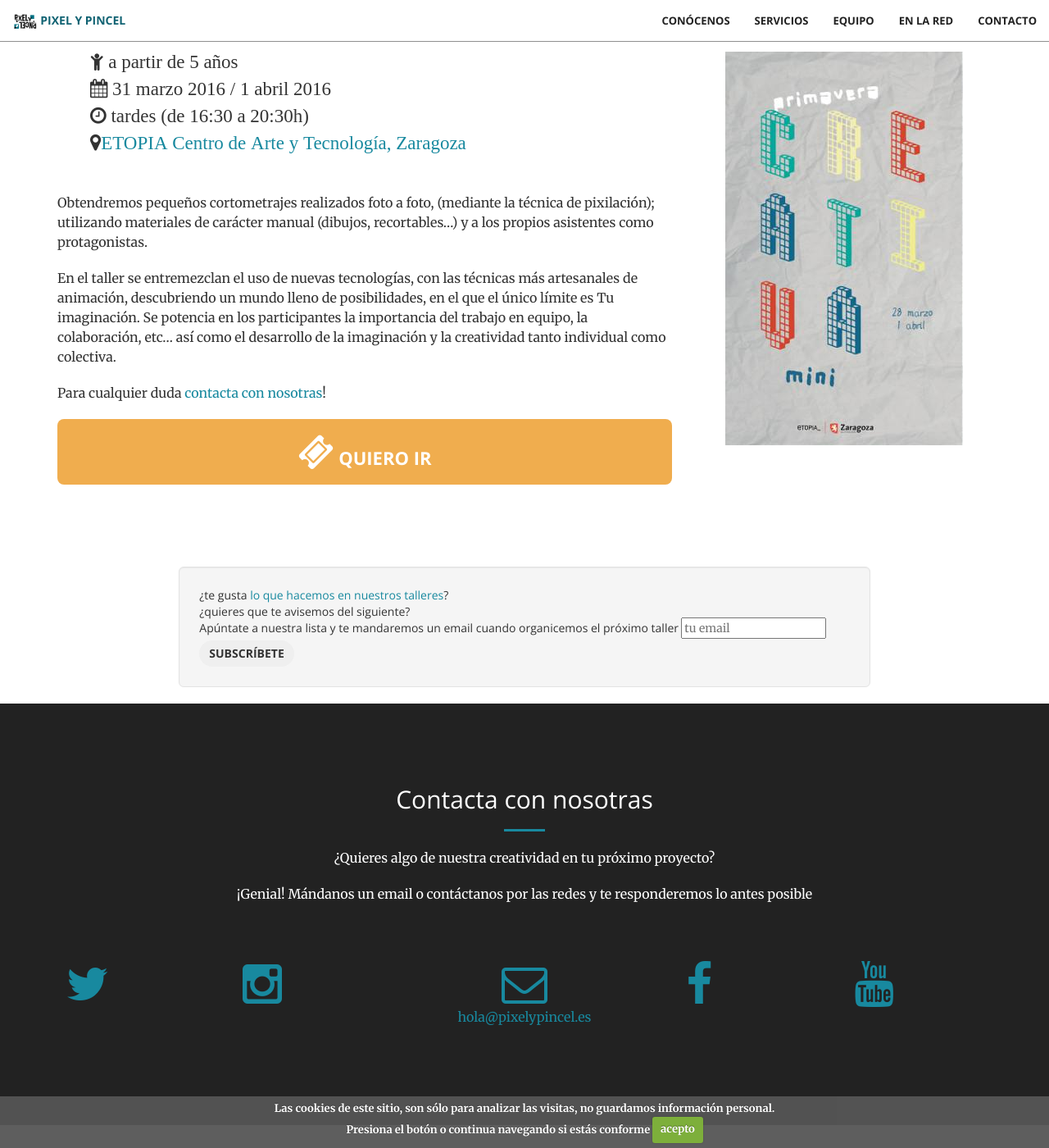
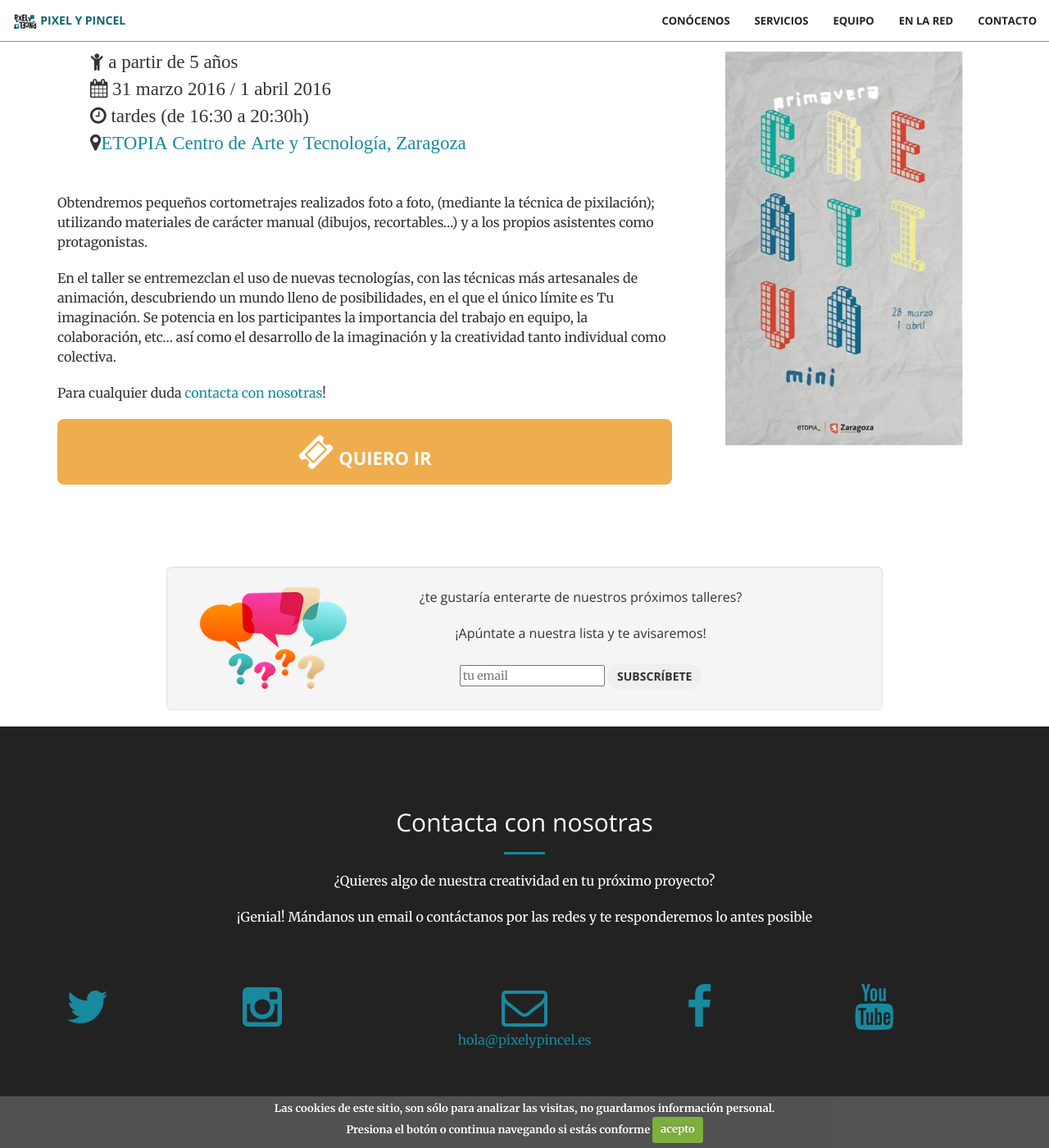
Before and after one commit to patrijoven/pixelypincel.github.io, a Jekyll site: the page built from _talleres/2016-03-primavera-creativa-en-etopia.markdown, in a window 1280 px wide and 1400 px high, scrolled down 310 px. Shown: the whole window at 82% size. Built offline with Jekyll 4.4.1, drawn with Linux system fonts in a browser that asks for light colours; comment, search, counter and statistics services are not loaded.

Commit message:
Ajustes en página de talleres

```diff
--- a/_includes/mailchimp-subscribe.html
+++ b/_includes/mailchimp-subscribe.html
@@ -1,34 +1,31 @@
-<div class="well well-lg">
+<!-- Begin MailChimp Signup Form -->
+<div class="row well well-lg">
+  <div class="col-xs-6 col-md-2 text-center">
+    <img src="/img/duda.png">
+  </div>
 
-  <!-- Begin MailChimp Signup Form -->
-  <link href="//cdn-images.mailchimp.com/embedcode/horizontal-slim-10_7.css" rel="stylesheet" type="text/css">
-  <style type="text/css">
-    #mc_embed_signup label {
-      font-family: 'Open Sans', 'Helvetica Neue', Arial, sans-serif;
-      font-weight: lighter;
-    }
-  </style>
+  <div class="col-xs-12 col-sm-6 col-md-10 text-center">
 
-  <div id="mc_embed_signup">
     <form
       action="//pixelypincel.us13.list-manage.com/subscribe/post?u=626fcffb0897fa82e71bf5364&amp;id=a181817ff7"
       method="post" id="mc-embedded-subscribe-form" name="mc-embedded-subscribe-form" class="validate"
       target="_blank" novalidate>
-      <div id="mc_embed_signup_scroll">
-        <label for="mce-EMAIL">¿te gusta <a href="http://irenejoven.com/">lo que hacemos en nuestros talleres</a>?<br/>
-          ¿quieres que te avisemos del siguiente?<br/>
-          Apúntate a nuestra lista y te mandaremos un email cuando organicemos el próximo taller
-        </label>
-        <input type="email" value="" name="EMAIL" class="email" id="mce-EMAIL" placeholder="tu email" required>
-        <!-- real people should not fill this in and expect good things - do not remove this or risk form bot signups-->
-        <div style="position: absolute; left: -5000px;" aria-hidden="true"><input type="text"
-                                                                                  name="b_626fcffb0897fa82e71bf5364_a181817ff7"
-                                                                                  tabindex="-1" value=""></div>
-        <div class="clear"><input type="submit" value="Subscríbete" name="subscribe" id="mc-embedded-subscribe"
-                                  class="btn btn-ok"></div>
+      <label for="mce-EMAIL">
+        <p>¿te gustaría enterarte de nuestros próximos talleres?</p>
+        <p>¡Apúntate a nuestra lista y te avisaremos!</p>
+      </label>
+      <br/>
+      <!-- real people should not fill this in and expect good things - do not remove this or risk form bot signups-->
+      <input type="email" value="" name="EMAIL" class="email" id="mce-EMAIL" placeholder="tu email" required>
+      <input type="submit" value="Subscríbete" name="subscribe" id="mc-embedded-subscribe"
+             class="btn btn-ok">
+      <div style="position: absolute; left: -5000px;" aria-hidden="true">
+        <input type="text"
+               name="b_626fcffb0897fa82e71bf5364_a181817ff7"
+               tabindex="-1" value="">
       </div>
     </form>
+
   </div>
-
-  <!--End mc_embed_signup-->
 </div>
+<!--End mc_embed_signup-->
--- a/_includes/taller-thumb.html
+++ b/_includes/taller-thumb.html
@@ -1,4 +1,4 @@
-<div class="col-lg-4 col-md-6 col-sm-12 col-centered text-center wow bounceIn">
+<div class="col-lg-4 col-md-6 col-sm-12 col-centered text-center wow bounceIn taller-box">
   <div class="proximo-taller-box" style="background-image: url({{taller.taller_imagen}})">
     <div class="proximo-taller-box-info">
       <h3>{{ taller.title }}</h3>
--- /dev/null
+++ b/_includes/youtube.html
@@ -0,0 +1,4 @@
+{% assign autoplay = include.autoplay || 0 %}
+<iframe width="100%" class="youtube-container"
+  src="http://www.youtube.com/embed/{{ include.video }}?html5=1&rel=0&controls=0&showinfo=0&autoplay={{autoplay}};" frameborder="0" allowfullscreen>
+</iframe>
--- a/css/main.css
+++ b/css/main.css
@@ -40,6 +40,10 @@ p {
 
 .bg-primary {
     background-color: #18899f;
+}
+
+.bg-primary hr {
+    border-color: white;
 }
 
 .bg-dark {
@@ -240,6 +244,17 @@ header .header-content .header-content-inner p {
         max-width: 80%;
         margin-left: auto;
         margin-right: auto;
+    }
+
+
+    #page-talleres header {
+        min-height: 45%;
+    }
+
+    #page-talleres .header-content  {
+        padding: 0 80px;
+        top: 80%;
+        max-width: 60%;
     }
 }
 
@@ -469,6 +484,11 @@ body {
     }
 }
 
+.taller-box {
+    background: white;
+    color: #222;
+}
+
 .proximo-taller-box li {
     text-align: left;
 }
@@ -526,3 +546,40 @@ body {
         margin-right: -4px;
     }
 }
+
+.page header {
+    color: #222;
+}
+
+.page h2 {
+   color #222;
+}
+
+#page-talleres .header-content {
+    text-align: right;
+    position: absolute;
+    right: 0px;
+}
+
+label {
+    font-size: 1.3em;
+    font-family: 'Open Sans', 'Helvetica Neue', Arial, sans-serif;
+    font-weight: lighter;
+}
+
+#page-talleres .youtube-container {
+    min-height: 300px;
+}
+
+#page-talleres section {
+    padding-top: 100px;
+    padding-bottom: 100px;
+}
+
+#page-talleres #subscribe {
+    padding-bottom: 0px;
+}
+
+#page-talleres #proximos-talleres h2, hr {
+    color: white;
+}
```
Also changed, not shown: _layouts/page.html (+7 -13 lines), talleres.html (+49 -5 lines), img/duda.png (added), img/header_talleres.jpg (added).
